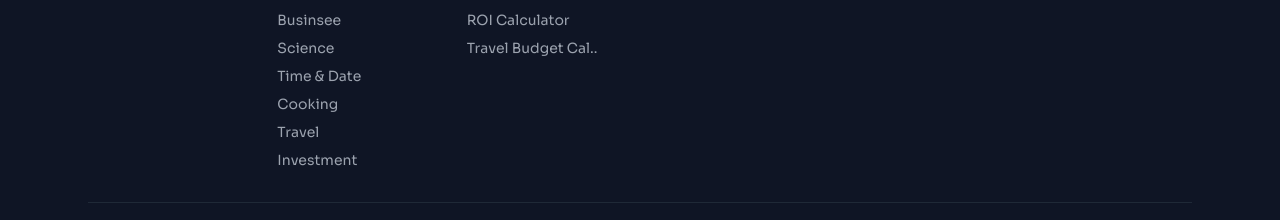
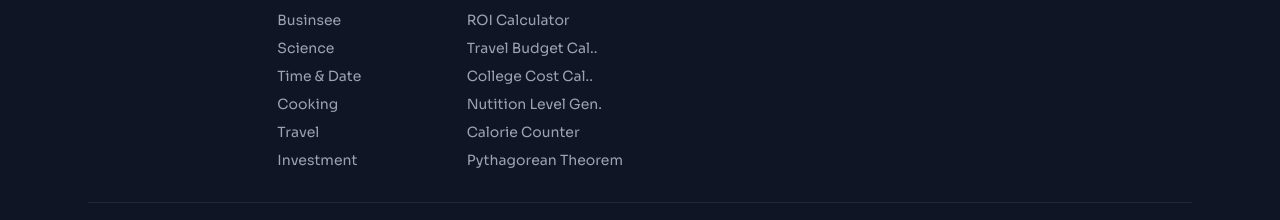
Before and after one commit to ramavtarmjr885301/numrexo, a Next.js app: page / in a window 1280 px wide. Shown: the part 2986-3206 px from the top of the page. Built offline with nearby package versions, Linux system fonts and the light colour scheme; no server answers.

Commit message:
footer done

```diff
--- a/components/layout/Footer.tsx
+++ b/components/layout/Footer.tsx
@@ -140,6 +140,19 @@ export default function Footer() {
               <button onClick={() => router.push("/travel/travel-budget-calculator")} className="block text-sm text-gray-400 hover:text-blue-400 transition-colors">
                 Travel Budget Cal..
               </button>
+              <button onClick={() => router.push("/education/college-cost-calculator")} className="block text-sm text-gray-400 hover:text-blue-400 transition-colors">
+                College Cost Cal..
+              </button>
+              <button onClick={() => router.push("/health/nutrition-label-generator")} className="block text-sm text-gray-400 hover:text-blue-400 transition-colors">
+                Nutition Level Gen.
+              </button>
+              <button onClick={() => router.push("/health/calorie-counter")} className="block text-sm text-gray-400 hover:text-blue-400 transition-colors">
+                Calorie Counter
+              </button>
+              <button onClick={() => router.push("/math/pythagorean-calculator")} className="block text-sm text-gray-400 hover:text-blue-400 transition-colors">
+                Pythagorean Theorem
+              </button>
+
 
 
             </div>
```
